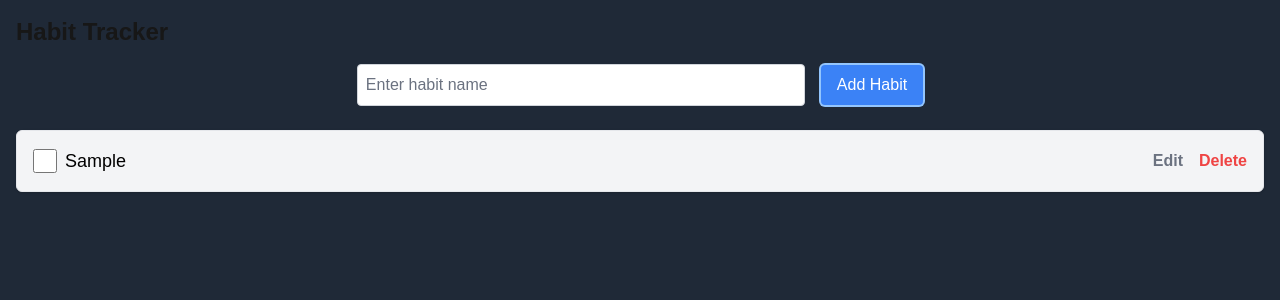
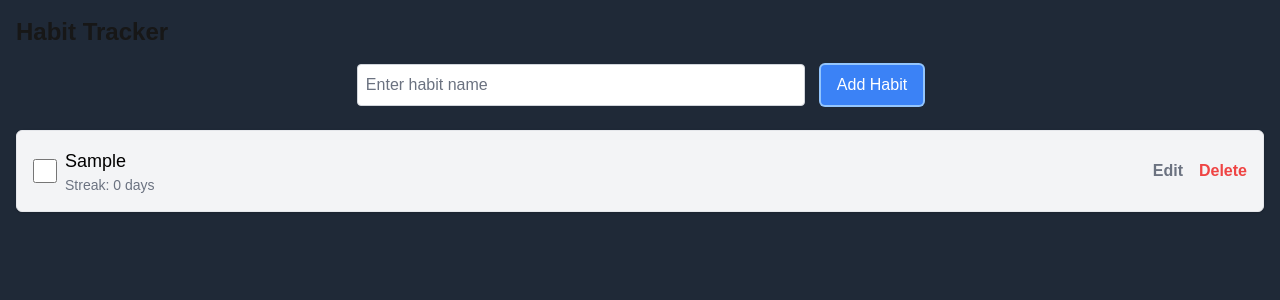
Before and after one commit to merlinjoseph14/habittracker, a Next.js app: page / in a window 1280 px wide. Both pictures are taken after typing "Sample" into the empty fields and a click on the button "Add Habit". Shown: the top 300 px of the page. Built offline with nearby package versions, Linux system fonts and the light colour scheme.

Commit message:
added streak tracking. Currently not connected to firebase.

```diff
--- a/app/components/HabitCard.js
+++ b/app/components/HabitCard.js
@@ -1,4 +1,4 @@
-import { useState } from 'react';
+import { useState } from "react";
 
 export default function HabitCard({ habit, onToggle, onDelete, onUpdate }) {
   const [isEditing, setIsEditing] = useState(false);
@@ -14,19 +14,22 @@ export default function HabitCard({ habit, onToggle, onDelete, onUpdate }) {
   return (
     <div className="flex items-center justify-between p-4 bg-gray-100 rounded-md shadow border">
       <div className="flex items-center gap-2 w-full">
+        {/* Checkbox to toggle habit completion */}
         <input
           type="checkbox"
           checked={habit.isComplete}
           onChange={() => onToggle(habit.id)}
           className="w-6 h-6 border-gray-400"
         />
+
+        {/* Editing Mode */}
         {isEditing ? (
           <div className="flex gap-2 w-full">
             <input
               type="text"
               value={editedName}
               onChange={(e) => setEditedName(e.target.value)}
-              onKeyDown={(e) => e.key === 'Enter' && handleSave()}
+              onKeyDown={(e) => e.key === "Enter" && handleSave()}
               className="p-2 border border-gray-300 rounded bg-white text-black w-full focus:outline-none focus:ring focus:ring-blue-200"
             />
             <button
@@ -37,25 +40,34 @@ export default function HabitCard({ habit, onToggle, onDelete, onUpdate }) {
             </button>
           </div>
         ) : (
-          <span
-            className={`text-lg flex-grow ${
-              habit.isComplete
-                ? 'line-through text-gray-500'
-                : 'text-black'
-            }`}
-          >
-            {habit.name}
-          </span>
+          // Display habit name and streak
+          <div className="flex flex-col flex-grow">
+            <span
+              className={`text-lg ${
+                habit.isComplete ? "line-through text-gray-500" : "text-black"
+              }`}
+            >
+              {habit.name}
+            </span>
+            {/* Streak Display */}
+            <span className="text-sm text-gray-500">
+              Streak: {habit.streak} day{habit.streak === 1 ? "" : "s"}
+            </span>
+          </div>
         )}
       </div>
+
+      {/* Edit Button */}
       <button
         onClick={() => setIsEditing(true)}
         className={`text-gray-500 hover:text-gray-600 font-bold ${
-          isEditing ? 'hidden' : ''
+          isEditing ? "hidden" : ""
         }`}
       >
         Edit
       </button>
+
+      {/* Delete Button */}
       <button
         onClick={() => onDelete(habit.id)}
         className="text-red-500 hover:text-red-600 font-bold ml-4"
--- a/app/page.js
+++ b/app/page.js
@@ -15,23 +15,57 @@ function Home() {
       isComplete: false,
       createdAt: new Date().toLocaleString(),
       completedAt: null,
+      streak: 0,
+      lastCompletedAt: null,
     };
     setHabits([...habits, newHabit]);
   };
 
   const toggleHabit = (id) => {
     setHabits(
-      habits.map((habit) =>
-        habit.id === id
-          ? {
+      habits.map((habit) => {
+        if (habit.id === id) {
+          const isComplete = !habit.isComplete;
+          let newStreak = habit.streak;
+          let lastCompletedAt = habit.lastCompletedAt;
+
+          if (isComplete) {
+            const today = new Date();
+            const yesterday = new Date();
+            yesterday.setDate(today.getDate() - 1);
+
+            const lastDate = new Date(habit.lastCompletedAt);
+
+            if (
+              lastCompletedAt &&
+              lastDate.toDateString() === yesterday.toDateString()
+            ) {
+              newStreak += 1; // Increment streak
+            } else if (
+              !lastCompletedAt ||
+              lastDate.toDateString() !== today.toDateString()
+            ) {
+              newStreak = 1; // Reset streak to 1
+            }
+
+            lastCompletedAt = today.toISOString();
+          } else {
+            newStreak = 0; // Reset streak on uncheck
+            lastCompletedAt = null;
+          }
+
+          return {
             ...habit,
-            isComplete: !habit.isComplete,
-            completedAt: !habit.isComplete ? new Date().toLocaleString() : null,
-          }
-          : habit
-      )
+            isComplete,
+            streak: newStreak,
+            lastCompletedAt,
+          };
+        }
+        return habit;
+      })
     );
   };
+
 
   const deleteHabit = (id) => {
     setHabits(habits.filter((habit) => habit.id !== id));
```
